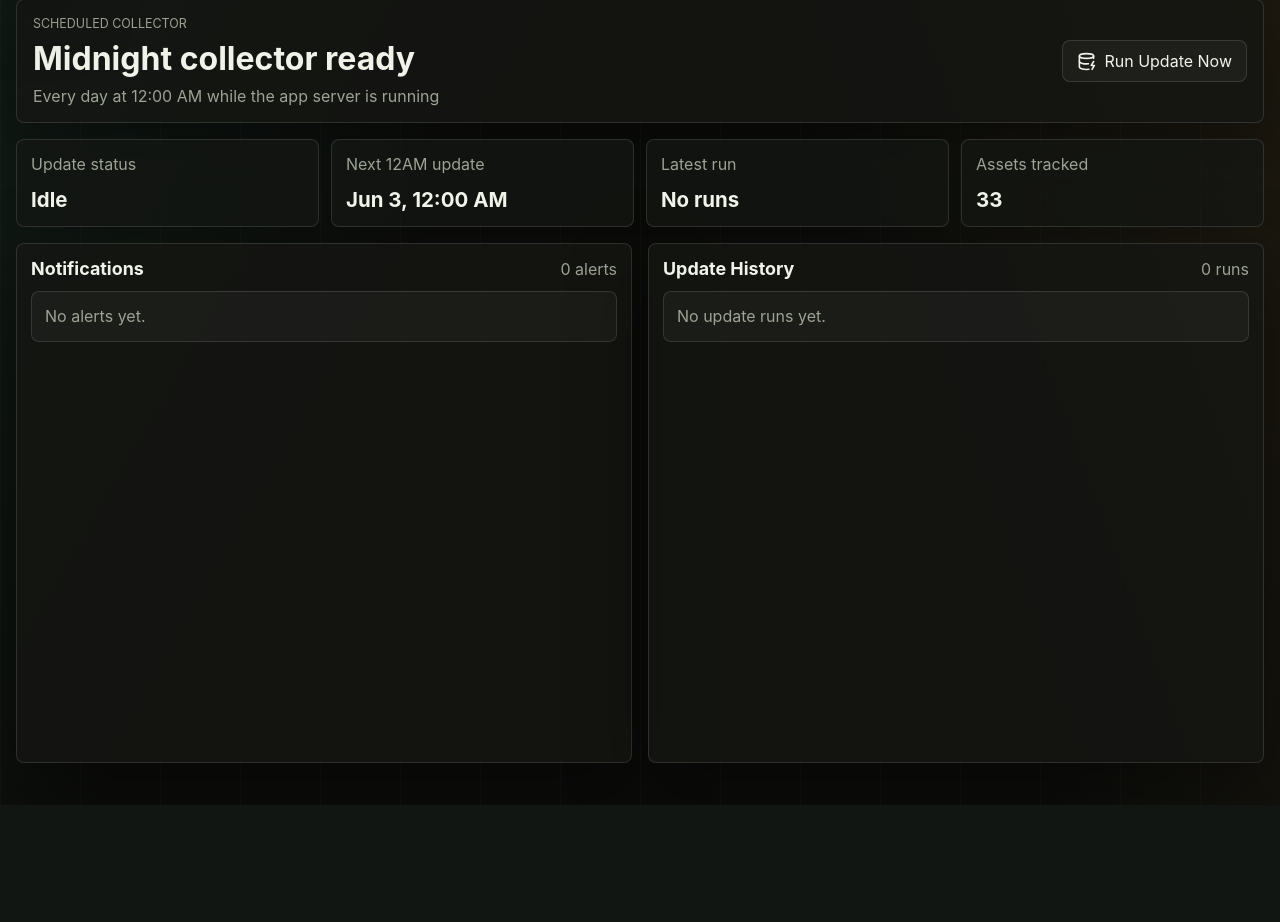
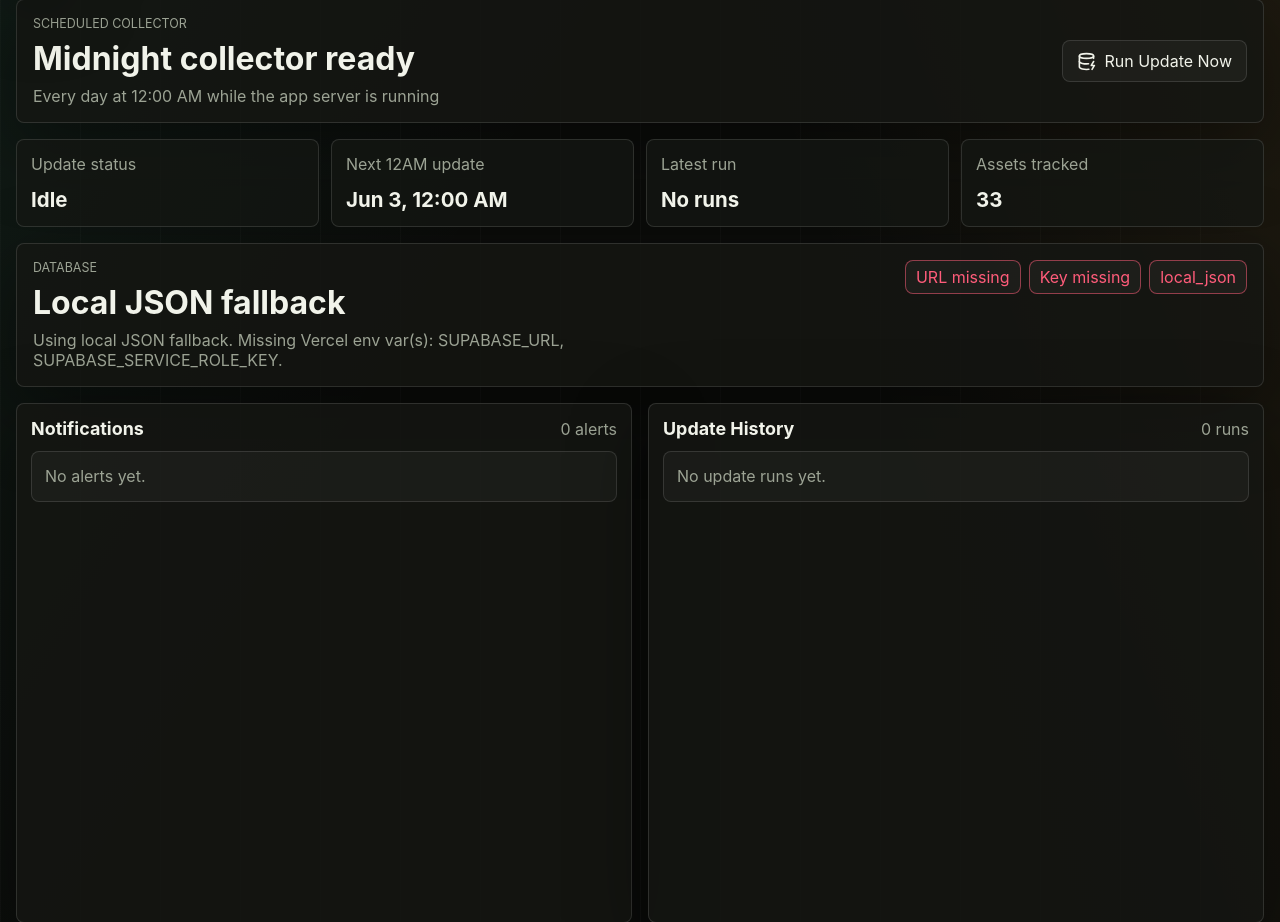
Before and after one commit to Derrick0318/marketoracleAI, a Flask app: page /admin in a window 1280 px wide. Shown: the part 93-1015 px from the top of the page. Before the commit the page ends 898 px from the top, so only its background shows below. Run offline with Flask 3, Linux system fonts and the light colour scheme; data that the repository does not hold is empty.

Commit message:
Add database diagnostics

```diff
--- a/app.py
+++ b/app.py
@@ -15,6 +15,7 @@ from src.features.market_status import get_market_status
 from src.features.news import get_market_news, get_symbol_news
 from src.features.prediction import analyze_symbol, scan_symbols
 from src.features.stock_search import search_stocks
+from src.services.state_store_service import get_database_status
 from src.utils.number_utils import as_jsonable, clamp
 from src.utils.symbol_utils import clean_symbol
 
@@ -132,6 +133,11 @@ def admin_status():
     return jsonify(as_jsonable(get_update_status()))
 
 
+@app.route("/api/admin/database-status")
+def admin_database_status():
+    return jsonify(as_jsonable(get_database_status()))
+
+
 @app.route("/api/admin/run-update", methods=["POST"])
 def admin_run_update():
     limit_value = request.args.get("limit")
--- a/src/services/state_store_service.py
+++ b/src/services/state_store_service.py
@@ -29,6 +29,73 @@ def supabase_config() -> tuple[str, str] | None:
     if not url or not key:
         return None
     return url, key
+
+
+def get_database_status() -> dict[str, Any]:
+    url = os.getenv("SUPABASE_URL", "").rstrip("/")
+    key = os.getenv("SUPABASE_SERVICE_ROLE_KEY", "")
+    status = {
+        "storage_mode": "supabase" if url and key else "local_json",
+        "supabase_url_present": bool(url),
+        "supabase_key_present": bool(key),
+        "supabase_url_preview": preview_url(url),
+        "supabase_key_preview": preview_secret(key),
+        "tables": {},
+        "ok": False,
+        "message": "",
+    }
+
+    if not url or not key:
+        missing = []
+        if not url:
+            missing.append("SUPABASE_URL")
+        if not key:
+            missing.append("SUPABASE_SERVICE_ROLE_KEY")
+        status["message"] = f"Using local JSON fallback. Missing Vercel env var(s): {', '.join(missing)}."
+        return status
+
+    if not url.startswith("https://") or ".supabase.co" not in url:
+        status["message"] = "SUPABASE_URL does not look like a Supabase project URL."
+        return status
+
+    checks = {
+        "app_alerts": check_supabase_table("app_alerts"),
+        "update_runs": check_supabase_table("update_runs"),
+        "daily_snapshots": check_supabase_table("daily_snapshots"),
+    }
+    status["tables"] = checks
+    failed = {table: result for table, result in checks.items() if not result["ok"]}
+    if failed:
+        status["message"] = "Supabase env vars exist, but one or more tables cannot be read."
+        return status
+
+    status["ok"] = True
+    status["message"] = "Supabase is connected and all required tables are readable."
+    return status
+
+
+def preview_url(url: str) -> str | None:
+    if not url:
+        return None
+    if len(url) <= 36:
+        return url
+    return f"{url[:28]}...{url[-12:]}"
+
+
+def preview_secret(secret: str) -> str | None:
+    if not secret:
+        return None
+    if len(secret) <= 12:
+        return "***"
+    return f"{secret[:6]}...{secret[-4:]}"
+
+
+def check_supabase_table(table: str) -> dict[str, Any]:
+    response = request_supabase("GET", table, params={"select": "id", "limit": "1"})
+    if response.get("error"):
+        return {"ok": False, "error": response["error"]}
+    count = len(response.get("data") or [])
+    return {"ok": True, "sample_count": count}
 
 
 def supabase_headers(prefer: str | None = None) -> dict[str, str]:
--- a/static/admin.css
+++ b/static/admin.css
@@ -22,6 +22,39 @@
 
 .admin-actions p {
   color: var(--muted);
+}
+
+.database-status {
+  align-items: flex-start;
+}
+
+.database-pills {
+  display: flex;
+  flex-wrap: wrap;
+  justify-content: flex-end;
+  gap: 8px;
+  min-width: min(420px, 100%);
+}
+
+.database-pill {
+  display: inline-flex;
+  align-items: center;
+  min-height: 34px;
+  border: 1px solid var(--line);
+  border-radius: 8px;
+  padding: 0 10px;
+  color: var(--muted);
+  background: rgba(255, 255, 255, 0.04);
+}
+
+.database-pill.ok {
+  color: var(--green);
+  border-color: rgba(79, 209, 165, 0.44);
+}
+
+.database-pill.bad {
+  color: var(--red);
+  border-color: rgba(255, 92, 122, 0.52);
 }
 
 .admin-run {
@@ -137,6 +170,11 @@
     flex-direction: column;
   }
 
+  .database-pills {
+    justify-content: flex-start;
+    min-width: 0;
+  }
+
   .admin-grid {
     grid-template-columns: 1fr;
   }
--- a/static/admin.js
+++ b/static/admin.js
@@ -98,13 +98,33 @@ function renderAlerts(alerts) {
 }
 
 async function loadAdmin() {
-  const [status, alertsPayload] = await Promise.all([
+  const [status, alertsPayload, databaseStatus] = await Promise.all([
     adminFetchJson("/api/admin/status"),
     adminFetchJson("/api/alerts?limit=80"),
+    adminFetchJson("/api/admin/database-status"),
   ]);
   renderStatus(status);
   renderAlerts(alertsPayload.alerts || []);
+  renderDatabaseStatus(databaseStatus);
   adminIconRefresh();
+}
+
+function renderDatabaseStatus(status) {
+  const title = document.querySelector("#databaseTitle");
+  const copy = document.querySelector("#databaseCopy");
+  const pills = document.querySelector("#databasePills");
+  title.textContent = status.ok ? "Supabase connected" : status.storage_mode === "supabase" ? "Supabase needs attention" : "Local JSON fallback";
+  copy.textContent = status.message;
+
+  const tablePills = Object.entries(status.tables || {})
+    .map(([name, result]) => `<span class="database-pill ${result.ok ? "ok" : "bad"}">${escapeAdmin(name)} ${result.ok ? "OK" : "ERROR"}</span>`)
+    .join("");
+  pills.innerHTML = `
+    <span class="database-pill ${status.supabase_url_present ? "ok" : "bad"}">URL ${status.supabase_url_present ? "set" : "missing"}</span>
+    <span class="database-pill ${status.supabase_key_present ? "ok" : "bad"}">Key ${status.supabase_key_present ? "set" : "missing"}</span>
+    <span class="database-pill ${status.ok ? "ok" : "bad"}">${escapeAdmin(status.storage_mode)}</span>
+    ${tablePills}
+  `;
 }
 
 async function runUpdateNow() {
--- a/templates/admin.html
+++ b/templates/admin.html
@@ -57,6 +57,15 @@
         </div>
       </section>
 
+      <section class="admin-actions database-status" id="databaseStatus">
+        <div>
+          <span class="eyebrow">Database</span>
+          <h2 id="databaseTitle">Checking database</h2>
+          <p id="databaseCopy">Testing Supabase configuration.</p>
+        </div>
+        <div class="database-pills" id="databasePills"></div>
+      </section>
+
       <section class="admin-grid">
         <section class="admin-panel">
           <div class="section-title">
```
